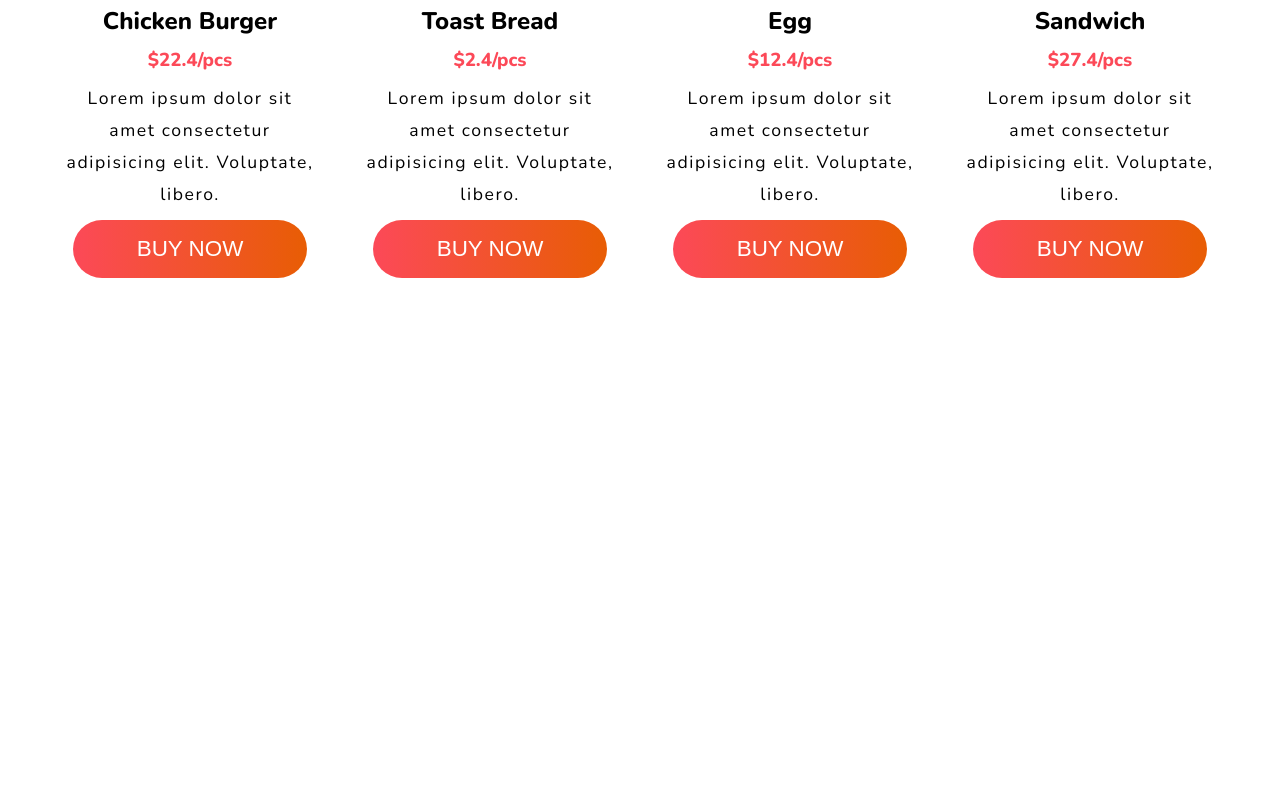
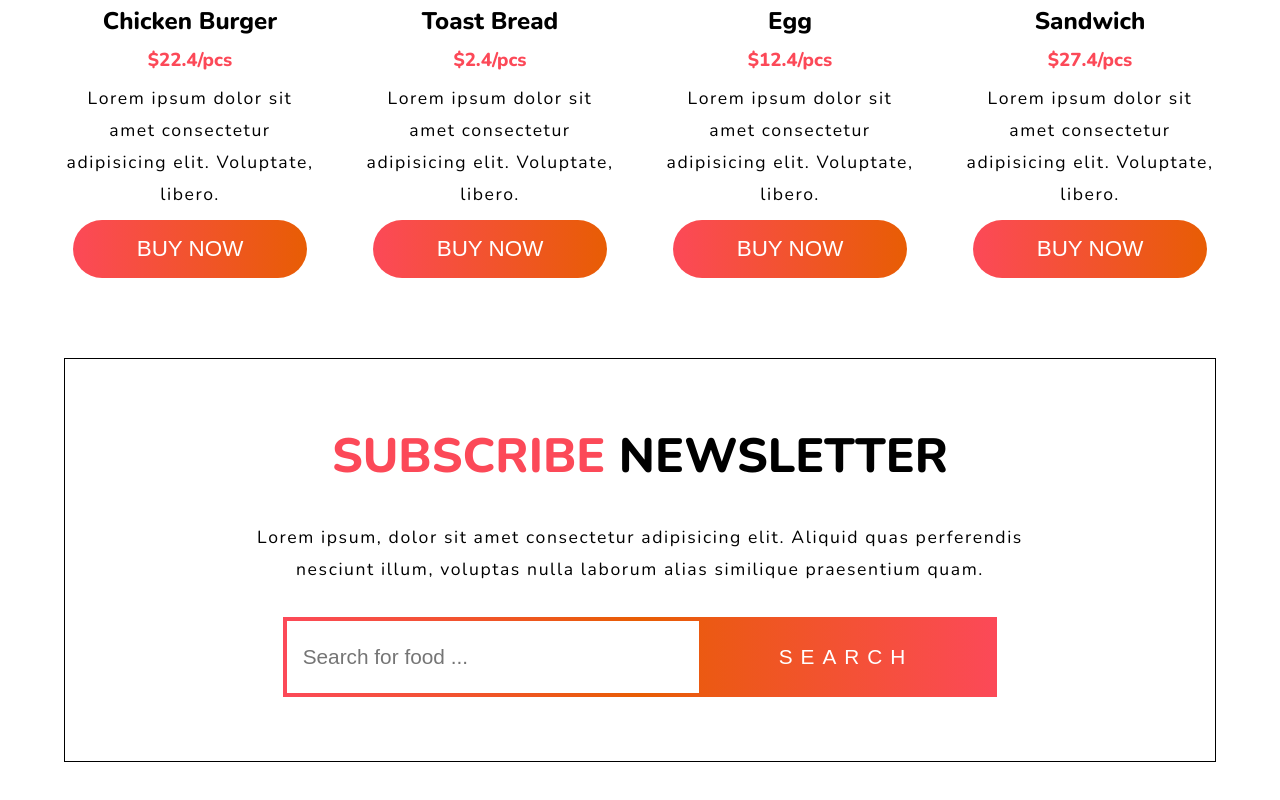
Before and after one commit to nishchala/react-restaurant-app, a React (Create React App) app: page / in a window 1280 px wide. Shown: the part 2751-3551 px from the top of the page. Before the commit the page ends 3109 px from the top, so only its background shows below. Built offline with nearby package versions, Linux system fonts and the light colour scheme.

Commit message:
Newsletter component done

```diff
--- a/src/components/Newsletter.jsx
+++ b/src/components/Newsletter.jsx
@@ -1,7 +1,61 @@
-import React from 'react'
+import React from "react";
+import styled from "styled-components";
+import { TitleStyles } from "./ReusableStyles";
 
 export default function Newsletter() {
   return (
-    <div></div>
-  )
+    <Section id="newsletter">
+      <div className="title">
+        <h1>
+          <span>Subscribe</span> Newsletter
+        </h1>
+        <p>
+          Lorem ipsum, dolor sit amet consectetur adipisicing elit. Aliquid quas
+          perferendis nesciunt illum, voluptas nulla laborum alias similique
+          praesentium quam.
+        </p>
+      </div>
+      <div className="container">
+        <input type="text" placeholder="Search for food ..." />
+        <button>Search</button>
+      </div>
+    </Section>
+  );
 }
+
+const Section = styled.section`
+  border: 0.01rem solid black;
+  padding: 4rem;
+  display: flex;
+  flex-direction: column;
+  gap: 2rem;
+  align-items: center;
+  ${TitleStyles};
+  .container {
+    background: linear-gradient(to right, #fc4958, #e85d04, #fc4958);
+    padding: 0.3vw;
+    input {
+      border: none;
+      padding: 1.5rem 8rem 1.5rem 1rem;
+      font-size: 1.3rem;
+      &:focus {
+        outline: none;
+      }
+    }
+    button {
+      padding: 1rem 5rem;
+      background-color: transparent;
+      border: none;
+      font-size: 1.3rem;
+      color: white;
+      text-transform: uppercase;
+      letter-spacing: 0.5rem;
+      transition: 0.3s ease-in-out;
+      cursor: pointer;
+      &:hover {
+        letter-spacing: 0.6rem;
+        padding: 1rem 4.7rem;
+      }
+    }
+  }
+`;
```
